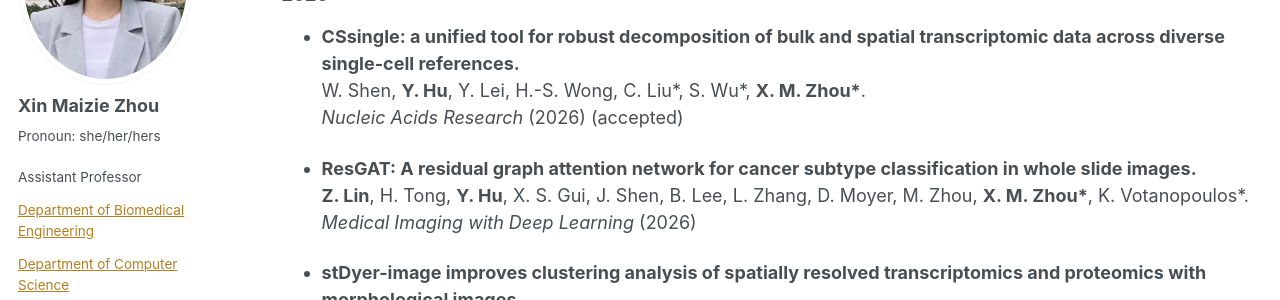
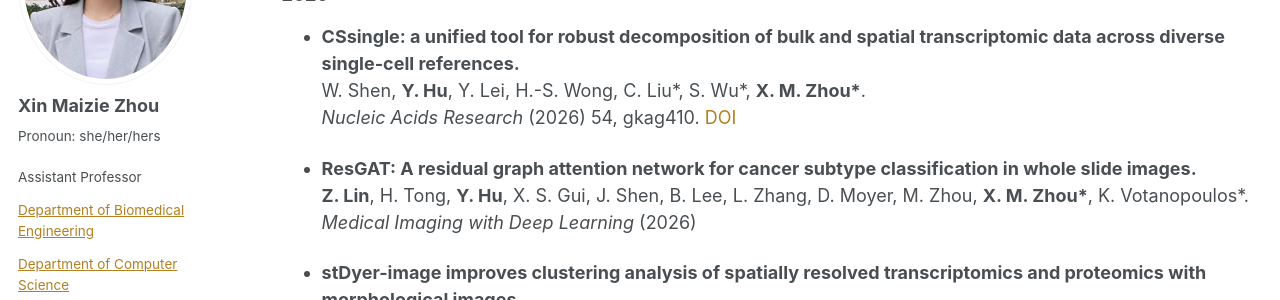
Before and after one commit to maiziezhoulab/Maiziezhoulab.github.io, a Jekyll site: the page built from _pages/publications.md, in a window 1280 px wide and 900 px high, scrolled down 1775 px. Shown: the part 153-453 px from the top of the window. Built offline with Jekyll 4.4.1, drawn with Linux system fonts in a browser that asks for light colours; some web fonts are replaced.

Commit message:
Update publications.md

```diff
--- a/_pages/publications.md
+++ b/_pages/publications.md
@@ -75,7 +75,7 @@ used Xin Maizie Zhou (X. M. Zhou) for publications after 2022.
 ### 2026
 - **CSsingle: a unified tool for robust decomposition of bulk and spatial transcriptomic data across diverse single-cell references.**
   W. Shen, **Y. Hu**, Y. Lei, H.-S. Wong, C. Liu\*, S. Wu\*, **X. M. Zhou\***.
-  _Nucleic Acids Research_ (2026) (accepted)
+  _Nucleic Acids Research_ (2026) 54, gkag410. [DOI](https://doi.org/10.1093/nar/gkag410)
 
 - **ResGAT: A residual graph attention network for cancer subtype classification in whole slide images.**
   **Z. Lin**, H. Tong, **Y. Hu**, X. S. Gui, J. Shen, B. Lee, L. Zhang, D. Moyer, M. Zhou, **X. M. Zhou\***, K. Votanopoulos\*.
```
